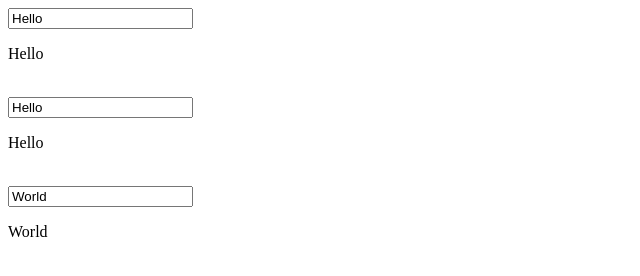
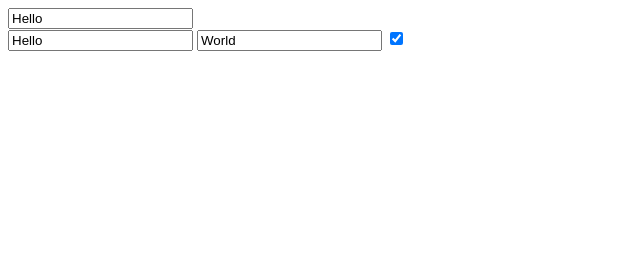
Before and after one commit to DanielNekrasov/reactive-form, a website built with webpack: page index.html in a window 1280 px wide. Shown: the whole page, without its empty margins (0-640 px from the left). Built offline with nearby package versions, Linux system fonts and the light colour scheme.

Commit message:
checkbox

```diff
--- a/index.html
+++ b/index.html
@@ -9,18 +9,14 @@
 
   <body>
     <form action="" id="form">
-      <input type="text" x-model="prop1" />
-      <p x-text="prop1"></p>
-
+      <input type="text" name="prop1" />
       <br />
 
-      <input type="text" x-model="prop1" />
-      <p x-text="prop1"></p>
+      <input type="text" name="prop1" />
 
-      <br />
+      <input type="text" name="prop2" />
 
-      <input type="text" x-model="prop2" />
-      <p x-text="prop2"></p>
+      <input type="checkbox" name="prop3">
     </form>
 
     <script src="./dist/bundle.js"></script>
--- a/package.json
+++ b/package.json
@@ -7,7 +7,8 @@
     "type-check:watch": "npm run type-check -- --watch",
     "build:types": "tsc --emitDeclarationOnly",
     "build:js": "webpack --mode=production",
-    "build": "npm run build:types && npm run build:js"
+    "build": "npm run build:types && npm run build:js",
+    "watch": "webpack --watch"
   },
   "author": {
     "name": "Daniel Nekrasov"
--- a/src/ReForm/index.ts
+++ b/src/ReForm/index.ts
@@ -1,29 +1,45 @@
 import observeProps from './core/observe-props';
 import watcher from './core/watcher';
 
-export default function Index(props) {
+type config  = {
+    el: string
+    data: object
+}
+
+export default function ReForm(props: config) {
     const { data, el } = props;
+    const form = document.querySelector(el);
 
     observeProps(data);
 
-    Object.keys(data).forEach(key => {
-        const inputElements = document.querySelectorAll(`${el} input[x-model="${key}"]`);
-        const textElements = document.querySelectorAll(`${el} [x-text="${key}"]`);
+    if(form){
+        Object.keys(data).forEach(prop => {
+            const inputElements = form.querySelectorAll(`input[name="${prop}"]`);
 
-        for (const inputElem of inputElements) {
-            watcher(() => {
-                inputElem.value = data[key];
-            });
+            for (const inputElem of inputElements) {
+                if (inputElem.type === 'checkbox') {
+                    watcher(() => {
+                        inputElem.checked = data[prop];
+                    });
+                } else {
+                    watcher(() => {
+                        inputElem.value = data[prop];
+                    });
+                }
+            }
+        });
 
-            inputElem.addEventListener('input', (event) => {
-                data[key] = event.currentTarget.value
-            })
-        }
+        form.addEventListener('input', (event) => {
+            const inputElem = event.target;
+            if (inputElem){
+                const prop = inputElem.name;
 
-        for (const textElem of textElements) {
-            watcher(() => {
-                textElem.innerHTML = data[key];
-            })
-        }
-    })
+                if(inputElem.type === 'checkbox') {
+                    data[prop] = inputElem.checked;
+                } else {
+                    data[prop] = inputElem.value;
+                }
+            }
+        });
+    }
 }
--- a/src/index.ts
+++ b/src/index.ts
@@ -1,9 +1,10 @@
-import Index from './ReForm/index';
+import ReForm from './ReForm/index';
 
-new Index({
+const app = new ReForm({
     el: '#form',
     data: {
         prop1: "Hello",
-        prop2: "World"
+        prop2: "World",
+        prop3: true
     }
 });
```
